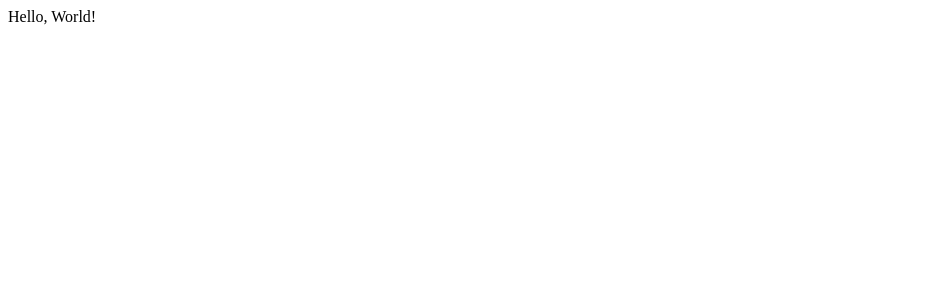
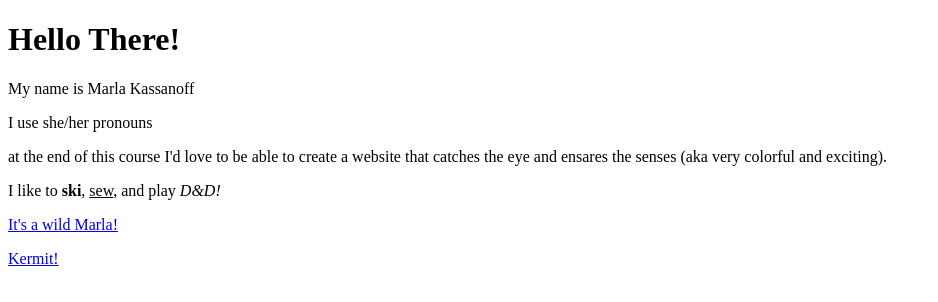
Before and after one commit to Mkassanoff/Mkassanoff.github.io, a plain HTML site: page index.html in a window 1280 px wide. Shown: the whole page, without its empty margins (0-938 px from the left). Drawn offline with Linux system fonts and the light colour scheme.

Commit message:
Hello me!
Hi! Heres some info about me! Assignment 2.

```diff
--- a/index.html
+++ b/index.html
@@ -1,6 +1,15 @@
+<!DOCTYPE html>
 <html>
     <head></head>
     <body>
-        <p>Hello, World!</p>
+      <h1>Hello There! </h1>
+        <p>My name is Marla Kassanoff</p>
+        <p>I use she/her pronouns</p>
+        <p>at the end of this course I'd love to be able to create a website that catches the eye and ensares the senses (aka very colorful and exciting). </p>
+        <p>I like to <strong>ski</strong>, <u>sew</u>, and play <em>D&D!</em></p>
+        <a href="img/Self_Image.jpeg">It's a wild Marla!</a>
+        <p></p>
+        <a href="https://www.youtube.com/watch?v=Ms6WJ0wUZnM&feature=youtu.be">Kermit!</a>
+
     </body>
 </html>
```
Also changed, not shown: assignment_1.html (added, +6 -0 lines), img/Self_Image.jpeg (added).
